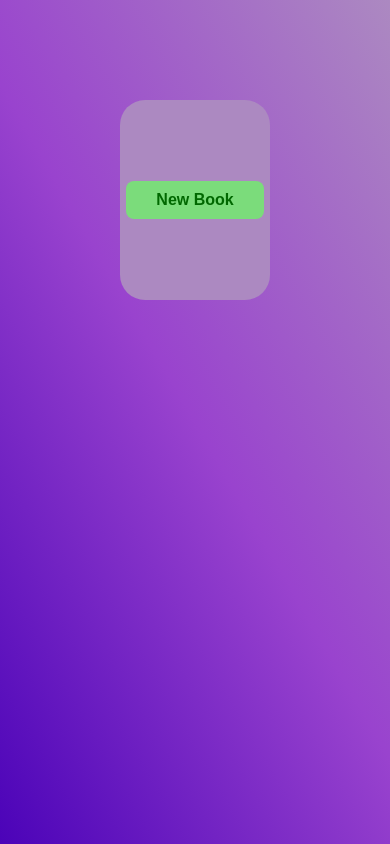
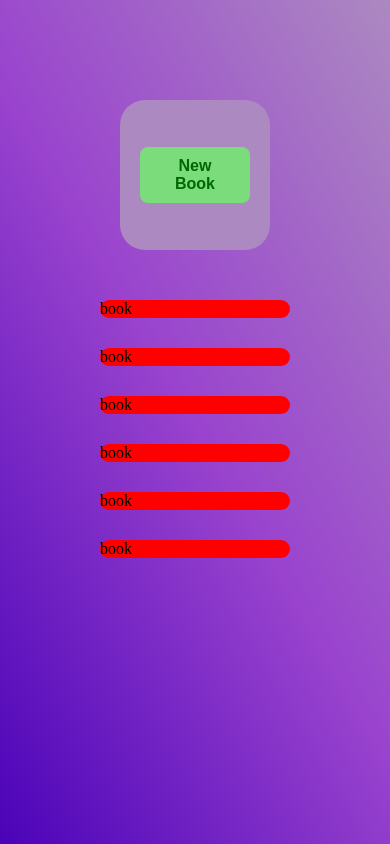
Before and after one commit to devritra/library, a plain HTML site: page index.html in a window 390 px wide. Drawn offline with Linux system fonts and the light colour scheme.

Commit message:
Style the book display
checked the grid responsivness

```diff
--- a/index.html
+++ b/index.html
@@ -34,12 +34,12 @@
                 </dialog>
             </div>
             <div class="book_display">
-                <div class="books"></div>
-                <div class="books"></div>
-                <div class="books"></div>
-                <div class="books"></div>
-                <div class="books"></div>
-                <div class="books"></div>
+                <div class="books">book</div>
+                <div class="books">book</div>
+                <div class="books">book</div>
+                <div class="books">book</div>
+                <div class="books">book</div>
+                <div class="books">book</div>
             </div>
         </div>
     </div>
--- a/styles.css
+++ b/styles.css
@@ -11,19 +11,24 @@
     background-color: aqua;
     padding: 100px;
     background-image: linear-gradient(60deg, rgb(75, 3, 184), rgb(153, 67, 206), rgb(172, 137, 193));
+    overflow: auto;
 }
 .main_content_area{
     display: grid;
-    justify-items: center;
+    justify-items: stretch;
+    gap: 50px;
 }
 .control_box{
     width: 30%;
     min-width: 150px;
-    height: 200px;
+    max-width: 400px;
+    height: 150px;
     background-color: rgb(172, 137, 193);
     border-radius: 25px;
     display: grid;
     place-content: center;
+    padding: 20px;
+    justify-self: center;
 }
 .control_box>button{
     box-sizing: content-box;
@@ -35,3 +40,13 @@
     color: rgb(0, 104, 0);
     font-weight: bold;
 }
+.book_display{
+    display: grid;
+    grid-template-columns: repeat(auto-fit,minmax(150px,250px));
+    gap: 30px 50px;
+    justify-content: center;
+}
+.books{
+    background-color: red;
+    border-radius: 10px;
+}
```
